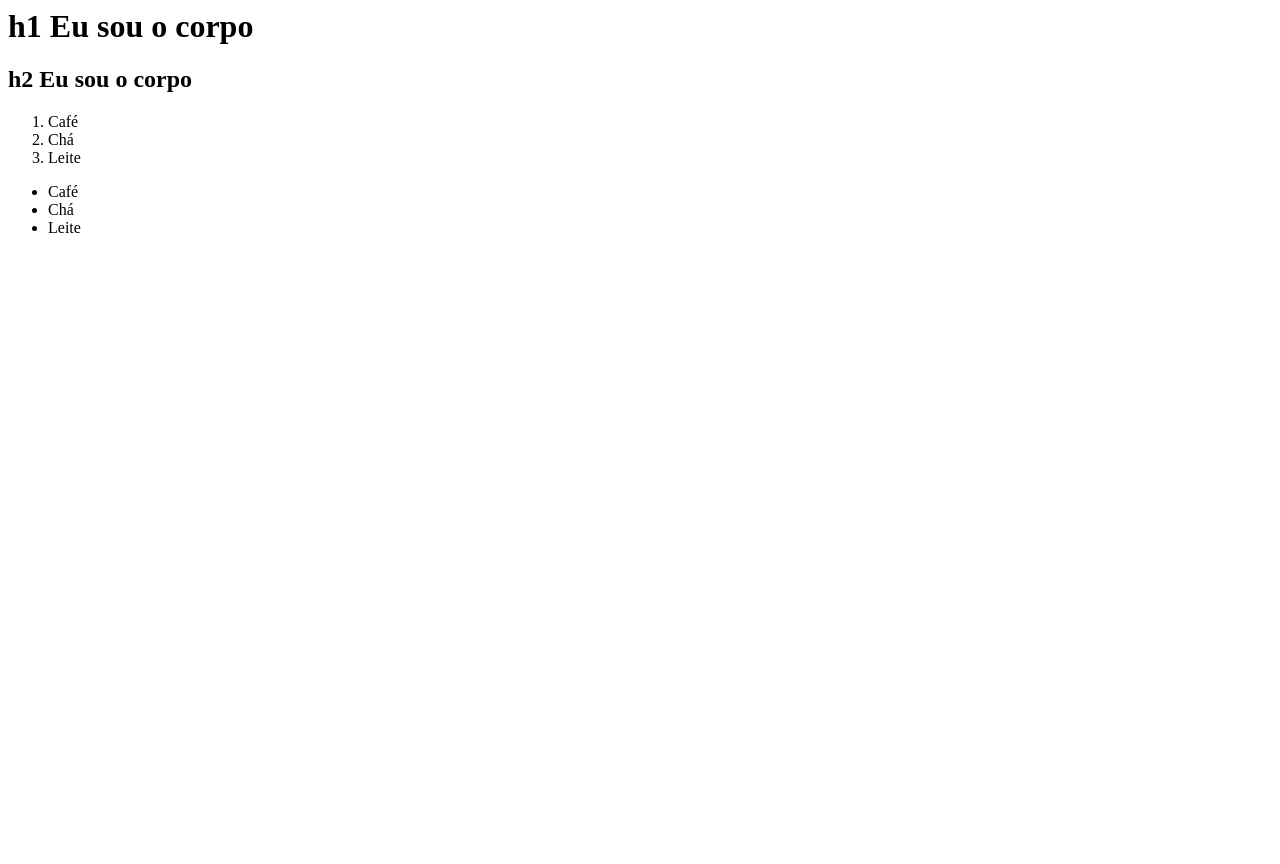
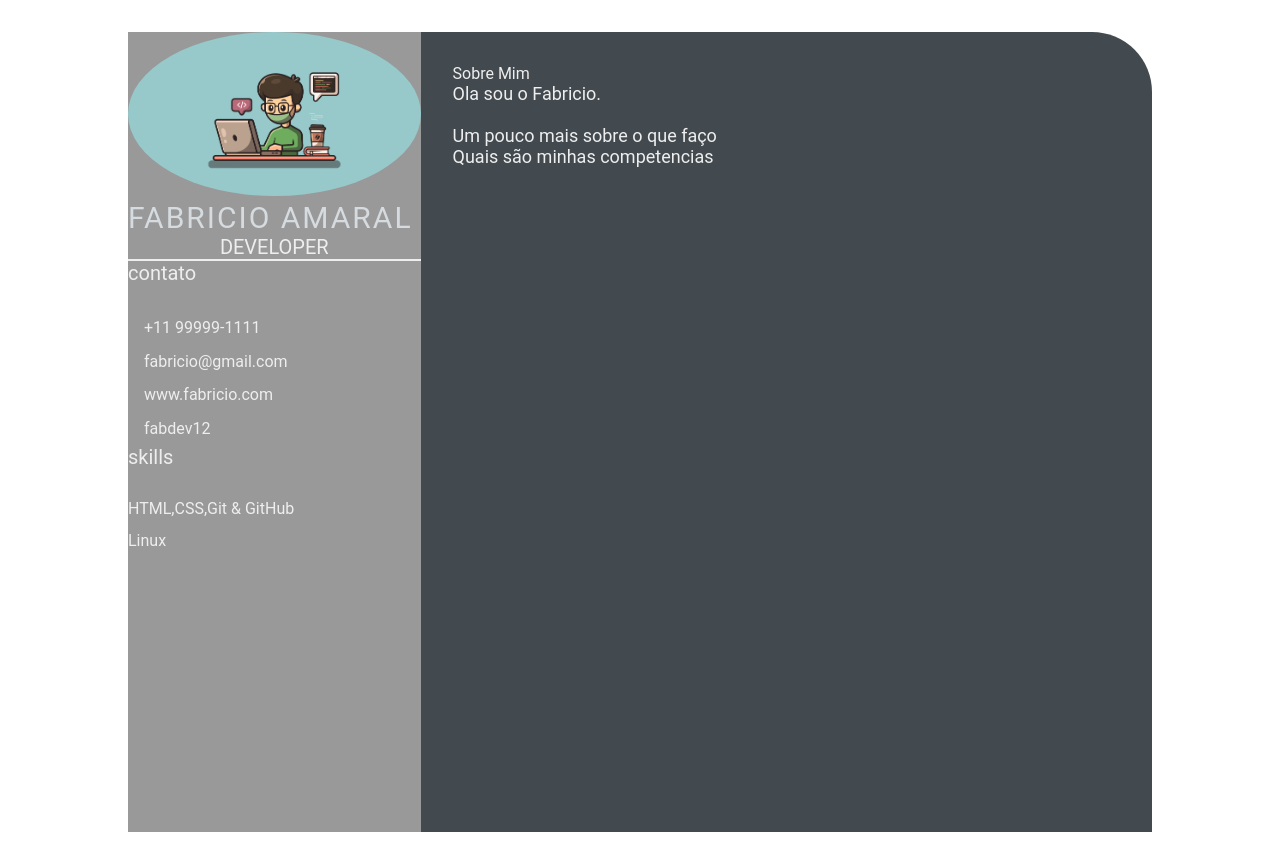
Before and after one commit to Fabdev12/devweekgit.github.io, a plain HTML site: page index.html in a window 1280 px wide. Before the commit the page ends 800 px from the top, so only its background shows below. Drawn offline with Linux system fonts and the light colour scheme.

```diff
--- a/index.html
+++ b/index.html
@@ -1,21 +1,53 @@
-<html>
-    <head>
-        <title>
-            Olá, eu sou a cabeça
-        </title>
-    </head>
-    <body>
-        <h1>h1 Eu sou o corpo</h1>
-        <h2>h2 Eu sou o corpo</h2>
-    </body>
-    <ol>
-        <li>Café</li>
-        <li>Chá</li>
-        <li>Leite</li>
-    </ol>
-    <ul>
-        <li>Café</li>
-        <li>Chá</li>
-        <li>Leite</li>
-    </ul>
+<!DOCTYPE html>
+<html lang="en">
+<head>
+    <meta charset="UTF-8">
+    <meta http-equiv="X-UA-Compatible" content="IE=edge">
+    <meta name="viewport" content="width=device-width, initial-scale=1.0">
+    <title>Fabricio Amaral CV</title>
+
+    <link rel="stylesheet" href="style.css">
+
+</head>
+<body>
+    <main class="resume-contents">
+        <section class="left-section">
+            <section class="left-section-content">
+                <div class="profile">
+                    <img class="profile-image" src="img/profile-image.png" alt="Profile image">
+                    <p class="name">Fabricio Amaral</p>
+                    <p class="profession">developer</p>
+                </div>
+                <div class="contact-info">
+                    <p class="left-title">contato</p>
+                    <ul>
+                        <li><i class="fa fa-phone"></i>+11 99999-1111</li>
+                        <li><i class="fa fa-envelope"></i>fabricio@gmail.com</li>
+                        <li><i class="fa fa-globe"></i>www.fabricio.com</li>
+                        <li><i class="fa fa-github"></i>fabdev12</li>
+                    </ul>
+                </div>
+                <div class="skills">
+                    <p class="left-title">skills</p>
+                    <ul>
+                        <li><p>HTML,CSS,Git & GitHub</p></li>
+                        <li><p>Linux</p></li>
+                    </ul>
+                </div>
+            </section>
+            </section>
+            <section class="right-section">
+                <div class="right-section-contents">
+                    <section class="about gap">
+                       <div class="right-title">Sobre Mim</div>
+                       <p class="about-me-contents">
+                           Ola sou o Fabricio.<br>
+                           <br> Um pouco mais sobre o que faço
+                           <br> Quais são minhas competencias
+                         </p>
+                    </section>
+                </div>
+            </section>
+    </main>
+</body>
 </html>
--- /dev/null
+++ b/style.css
@@ -0,0 +1,103 @@
+* {
+    margin: 0;
+    padding: 0;
+    box-sizing: border-box;
+    list-style: none;
+    font-family: 'Roboto', sans-serif;
+}
+
+.resume-contents {
+    min-height: 100vh;
+    width: 80%;
+    margin: 2rem auto;
+    display: grid;
+    grid-template-columns: repeat(7, 1fr);
+}
+
+.left-section {
+    grid-column: span 2;
+    height: 100%;
+    background-color: #999999;
+}
+
+.right-section {
+    grid-column: span 5;
+    height: 100%;
+    background-color: #424a50;
+    border-radius: 0px 60px 0px 0px;
+}
+
+.left-section-contents{
+    padding: 2rem 2rem;
+}
+
+.profile {
+    width: 100%;
+    border-bottom: 2px solid #eeeeee;
+}
+
+.profile .profile-image {
+    width: 100%;
+    border-radius: 100%;
+}
+
+.name {
+    color: #D6DBDF;
+    font-size: 30px;
+    letter-spacing: 2px;
+    text-transform: uppercase;
+}
+
+.profession {
+    color: #eeeeee;
+    font-size: 20px;
+    text-transform: uppercase;
+    text-align: center;
+}
+
+/* .contact-info { border-bottom: 2px solid #1B2631; } */
+.left-title {
+    color: #eeeeee;
+    font-size: 20px;
+}
+
+.contact-info ul {
+    padding-top: 1.5rem;
+}
+
+.contact-info ul li,
+.references ul li {
+    padding: .4rem 0;
+    color: #eeeeee;
+}
+
+.contact-info ul li i,
+.references ul li i {
+    padding-right: 1rem;
+    font-size: 18px;
+    color: #eeeeee;
+}
+
+.skills ul {
+    padding-top: 1.5rem;
+}
+.skills ul li p {
+    padding: .4rem 0;
+    color: #eeeeee;
+}
+
+.right-section-contents {
+    padding: 2rem 2rem;
+}
+
+.right-title {
+    color: #eeeeee;
+}
+
+.gap {
+    padding-bottom: 2rem;
+}
+.about-me-contents {
+    font-size: 18px;
+    color: #eeeeee;
+}
```
Also changed, not shown: img/profile-image.png (added).
